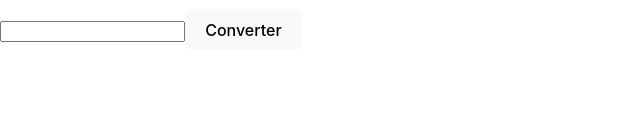
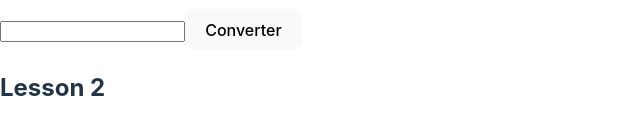
Before and after one commit to JP-Show/programation-test-estagio, a React (Vite) app: page / in a window 1280 px wide. Shown: the part 213-348 px from the top of the page, without its empty margins (0-640 px from the left). Built offline with nearby package versions, Linux system fonts and the light colour scheme.

Commit message:
create component NounGrid

```diff
--- /dev/null
+++ b/src/components/NounGrid/index.tsx
@@ -0,0 +1,7 @@
+export function NounGrind() {
+  return (
+    <div>
+      <h2>Lesson 2</h2>
+    </div>
+  )
+}
--- a/src/pages/Home/index.tsx
+++ b/src/pages/Home/index.tsx
@@ -1,6 +1,7 @@
 import { useState } from 'react'
 import { RomanNumeral } from '../../class/RomanNumerals'
 import { ArabicNumerals } from '../../class/ArabicNumerals'
+import { NounGrind } from '../../components/NounGrid'
 export function Home() {
   const [romanNumber, setRomanNumber] = useState<string>('')
   const [number, setNumber] = useState<number>(0)
@@ -39,6 +40,7 @@ export function Home() {
       />
       <button onClick={showConvertRoman}>Converter</button>
       <p>{roman}</p>
+      <NounGrind></NounGrind>
     </div>
   )
 }
```
Also changed, not shown: src/class/Noun.tsx (added).
